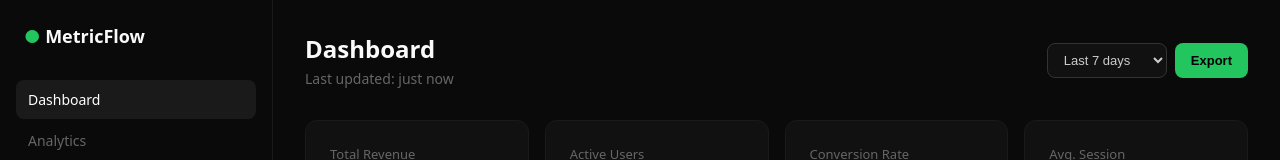
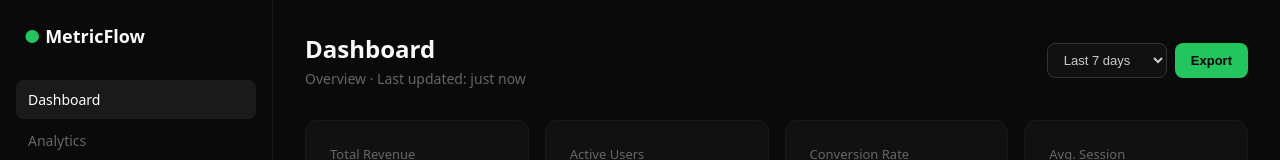
Before and after one commit to AfshalG/metricflow, a Next.js app: page / in a window 1280 px wide. Shown: the top 160 px of the page. Built offline with nearby package versions, Linux system fonts and the light colour scheme.

Commit message:
feat: add 'Overview' prefix to dashboard subtitle

```diff
--- a/src/app/page.tsx
+++ b/src/app/page.tsx
@@ -43,7 +43,7 @@ export default function Home() {
         <div style={{ display: 'flex', justifyContent: 'space-between', alignItems: 'center', marginBottom: '32px' }}>
           <div>
             <h1 style={{ fontSize: '24px', fontWeight: 700, margin: 0 }}>Dashboard</h1>
-            <p style={{ color: '#666', fontSize: '14px', margin: '4px 0 0' }}>Last updated: just now</p>
+            <p style={{ color: '#666', fontSize: '14px', margin: '4px 0 0' }}>Overview · Last updated: just now</p>
           </div>
           <div style={{ display: 'flex', gap: '8px' }}>
             <select style={{ padding: '8px 12px', background: '#111', border: '1px solid #333', borderRadius: '8px', color: '#ccc', fontSize: '13px' }}>
```
